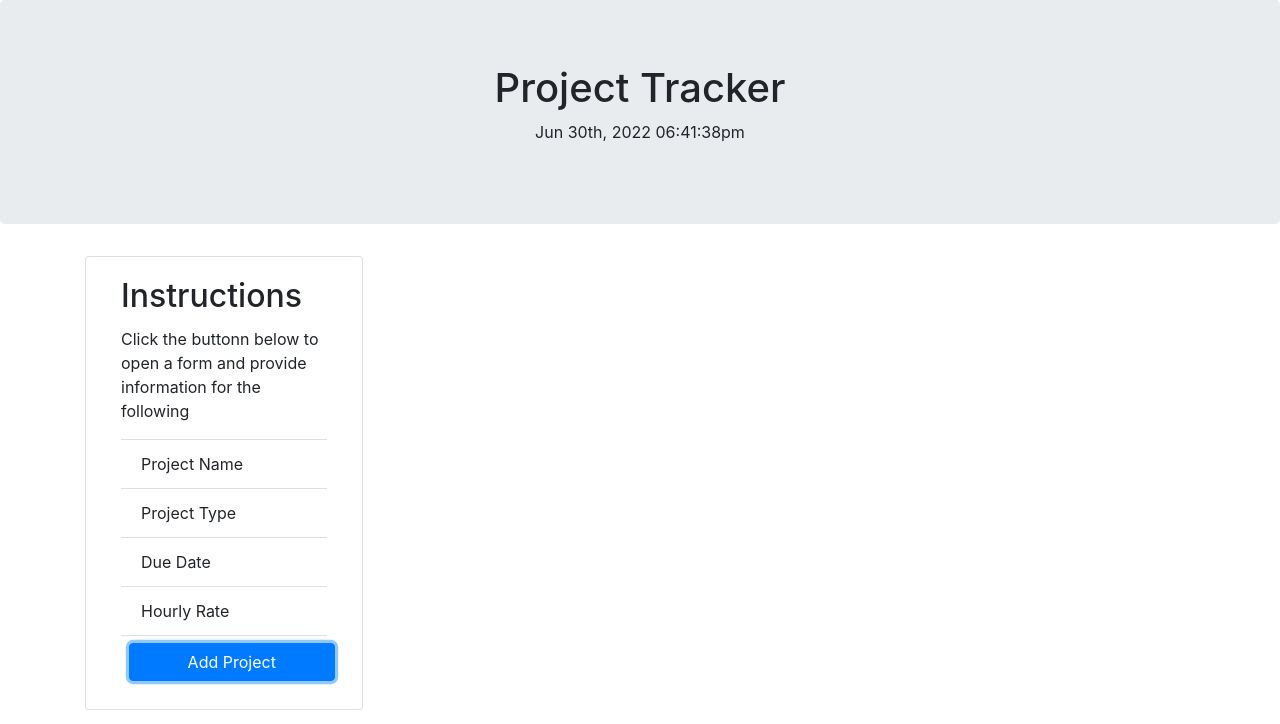
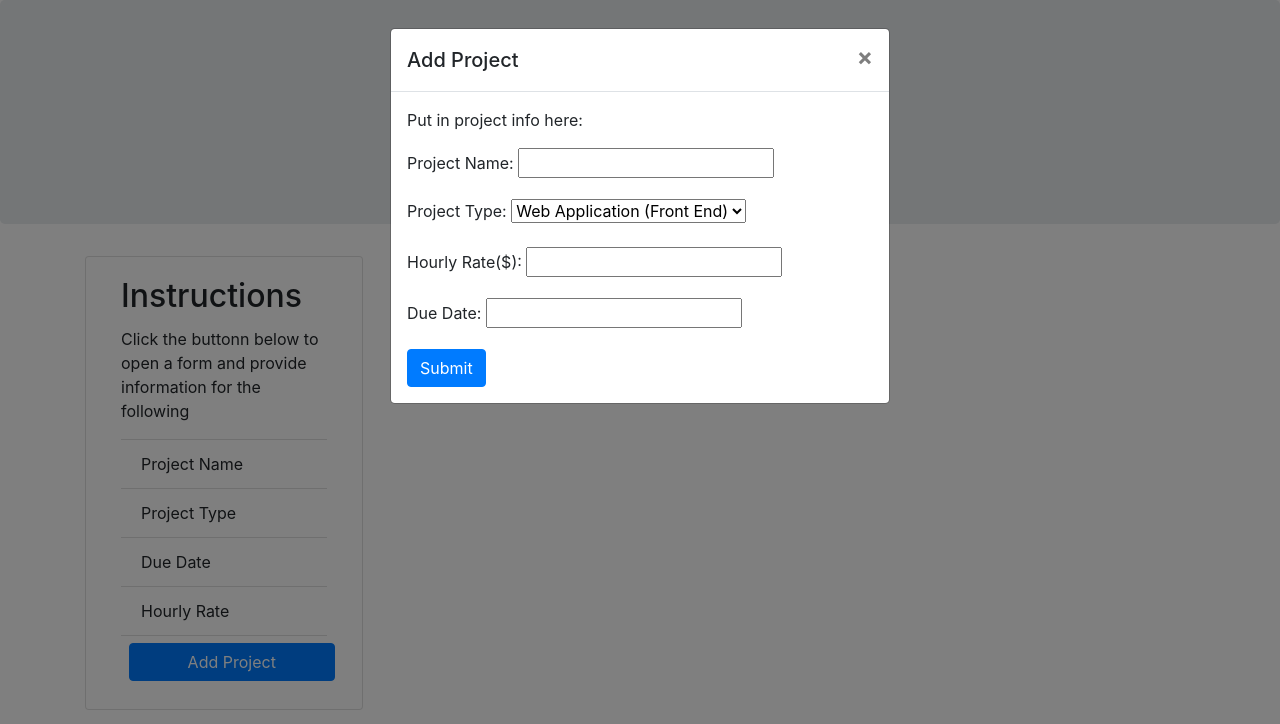
Before and after one commit to seannoh/project-tracker, a plain HTML site: page index.html in a window 1280 px wide. Both pictures are taken after a click on the button "Add Project". Drawn offline with nearby package versions, Linux system fonts and the light colour scheme.

Commit message:
add modal functionality

```diff
--- a/index.html
+++ b/index.html
@@ -9,6 +9,7 @@
   rel="stylesheet"
   href="https://stackpath.bootstrapcdn.com/bootstrap/4.3.1/css/bootstrap.min.css"
 />  <link rel="stylesheet" href="assets/style.css">
+
   <title>Project Tracker</title>
 </head>
 <body>
@@ -29,11 +30,11 @@
           <li class="list-group-item">Due Date</li>
           <li class="list-group-item">Hourly Rate</li>
         </ul>
-        <button class="btn btn-primary m-2 w-100" id="addProjectBtn">Add Project</button>
+        <button class="btn btn-primary m-2 w-100" id="addProjectBtn" data-toggle="modal" data-target="#modalForm">Add Project</button>
       </div>
     </div>
 
-    <div class="modal" tabindex="-1">
+    <div class="modal" id="modalForm" tabindex="-1">
       <div class="modal-dialog">
         <div class="modal-content">
           <div class="modal-header">
@@ -43,7 +44,7 @@
             </button>
           </div>
           <div class="modal-body">
-            <p>Modal body text goes here.</p>
+            <p>Put in project info here:</p>
             <form>
               <div class="form-group">
                 <label for="projectName">Project Name: </label>
@@ -51,7 +52,6 @@
               </div>
               <div class="form-group">
                 <label for="projectType">Project Type: </label>
-                <input type="text" name="projectType" id="projectType">
                 <select name="projectType" id="projectType">
                   <option value="webAppFront">Web Application (Front End)</option>
                   <option value="webAppBack">Web Application (Back End)</option>
@@ -78,7 +78,8 @@
 
   <script src="https://cdnjs.cloudflare.com/ajax/libs/jquery/3.6.0/jquery.min.js" integrity="sha512-894YE6QWD5I59HgZOGReFYm4dnWc1Qt5NtvYSaNcOP+u1T9qYdvdihz0PPSiiqn/+/3e7Jo4EaG7TubfWGUrMQ==" crossorigin="anonymous" referrerpolicy="no-referrer"></script>
   <script src="https://cdnjs.cloudflare.com/ajax/libs/jqueryui/1.12.1/jquery-ui.min.js" integrity="sha512-uto9mlQzrs59VwILcLiRYeLKPPbS/bT71da/OEBYEwcdNUk8jYIy+D176RYoop1Da+f9mvkYrmj5MCLZWEtQuA==" crossorigin="anonymous" referrerpolicy="no-referrer"></script>
-  <script
+  <!-- JavaScript Bundle with Popper -->
+  <script src="https://cdnjs.cloudflare.com/ajax/libs/bootstrap/4.6.1/js/bootstrap.min.js" integrity="sha512-UR25UO94eTnCVwjbXozyeVd6ZqpaAE9naiEUBK/A+QDbfSTQFhPGj5lOR6d8tsgbBk84Ggb5A3EkjsOgPRPcKA==" crossorigin="anonymous" referrerpolicy="no-referrer"></script>  <script
   type="text/javascript"
   src="https://cdnjs.cloudflare.com/ajax/libs/moment.js/2.27.0/moment.min.js"
 ></script>  <script src="assets/script.js"></script>
```
Also changed, not shown: assets/script.js (line endings or trailing spaces).
